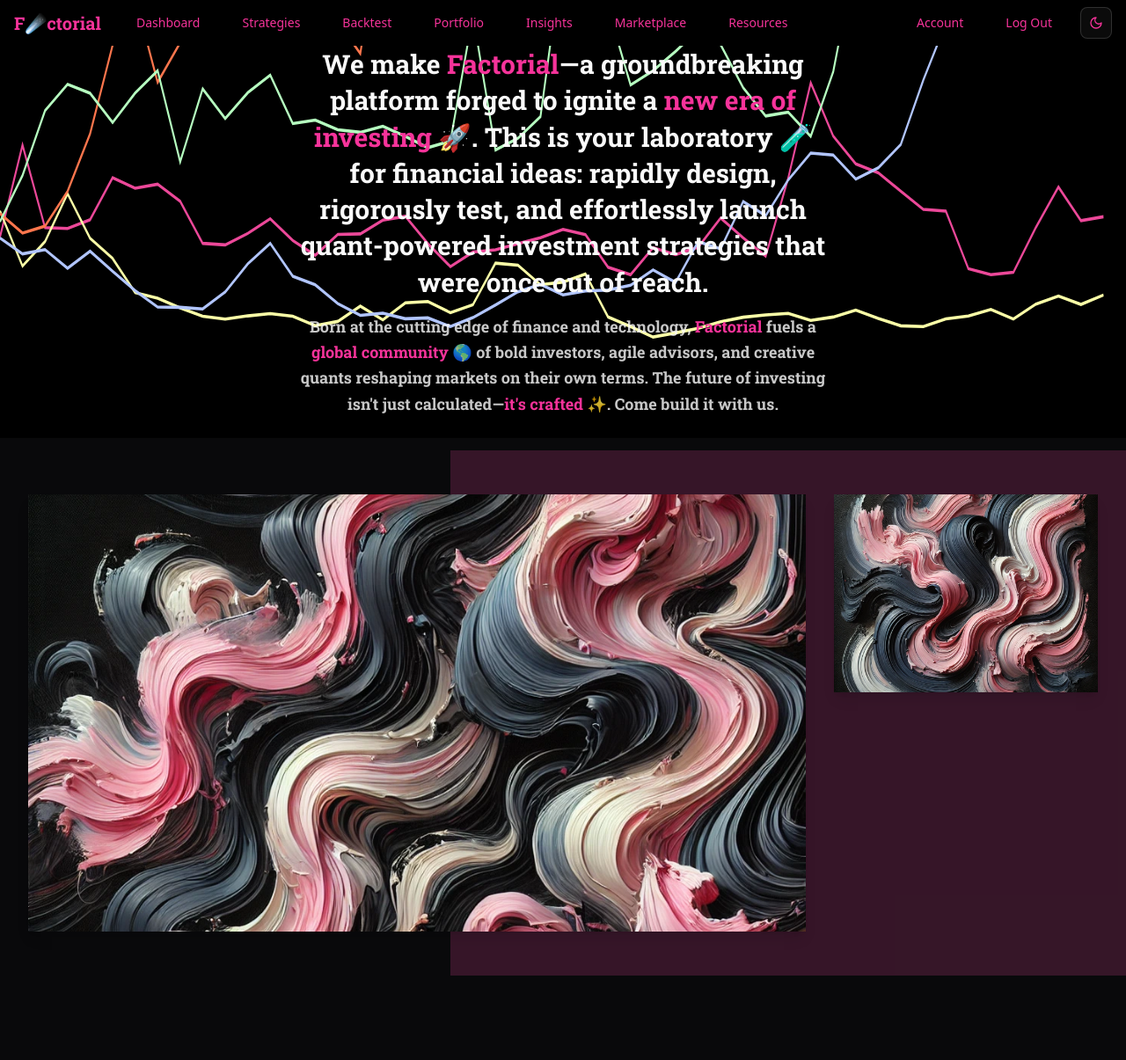
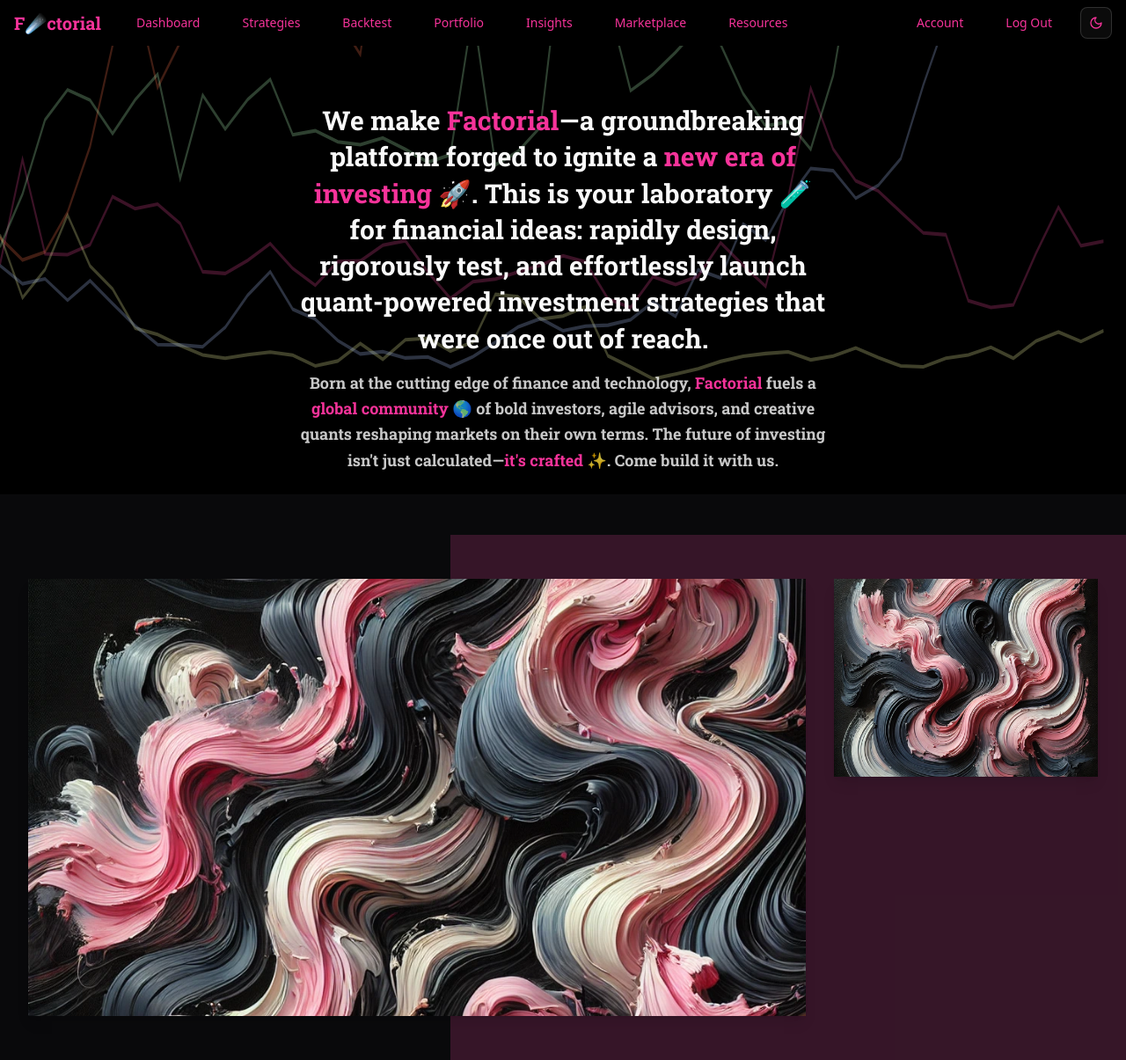
Before and after one commit to dr-neptune/factorial, a Next.js app in the folder fep/: page / in a window 1280 px wide. Shown: the whole page at 88% size. Before the commit the page ends 1109 px from the top, so only its background shows below. Built offline with nearby package versions, Linux system fonts and the light colour scheme.

Commit message:
add padding around text

```diff
--- a/fep/src/app/page.tsx
+++ b/fep/src/app/page.tsx
@@ -83,13 +83,14 @@
   }, []);
 
   return (
-    <div className="flex flex-col items-center justify-start min-h-screen p-0 sm:p-0">
+    <div className="flex flex-col items-center justify-start min-h-screen">
 
       {/*
         A container to hold both the animation as a background
         and the ad-read text overlapping it.
+        Add padding-top to push it down from the top bar.
       */}
-      <div className="relative w-full min-h-[250px]">
+      <div className="relative w-full min-h-[250px] pt-16">
         {/* The animation as a background */}
         <div className="absolute inset-0 z-0">
           <motion.svg
@@ -100,19 +101,6 @@
             animate={{ opacity: 1 }}
             transition={{ duration: 1 }}
           >
-            <defs>
-              <pattern
-                id="dots"
-                x="0"
-                y="0"
-                width="10"
-                height="10"
-                patternUnits="userSpaceOnUse"
-              >
-                <circle cx="2" cy="2" r="1" fill="#333333" />
-              </pattern>
-            </defs>
-
             <rect x="0" y="0" width="1250" height="250" />
 
             {paths.map((pathD, i) => (
@@ -122,6 +110,7 @@
                 stroke={colors[i]}
                 strokeWidth="2"
                 fill="none"
+                style={{ opacity: 0.25 }}
                 initial={{ pathLength: 0 }}
                 animate={{ pathLength: 1 }}
                 transition={{ duration: 4, ease: "easeInOut" }}
@@ -133,7 +122,6 @@
         {/*
           The ad-read text container with an overlap:
           push it upward a bit so it overlaps the background.
-          Increase top padding as needed for aesthetics.
         */}
         <div
           className={`${robotoSlab.className} relative z-10 max-w-2xl mx-auto px-4 sm:px-8 text-center pt-10 pb-6`}
@@ -162,10 +150,10 @@
       </div>
 
       {/*
-        Modern, minimalistic, asymmetrical content area with some extra space
-        to separate from the text above
+        Modern, minimalistic, asymmetrical content area with padding
+        to separate it from the text above
       */}
-      <div className="relative w-screen mt-16 px-4 sm:px-8">
+      <div className="relative w-screen mt-24 px-4 sm:px-8">
         {/*
           Background color block behind placeholders,
           extends ~50px top/bottom, from left=40% to the right edge of the screen
```
